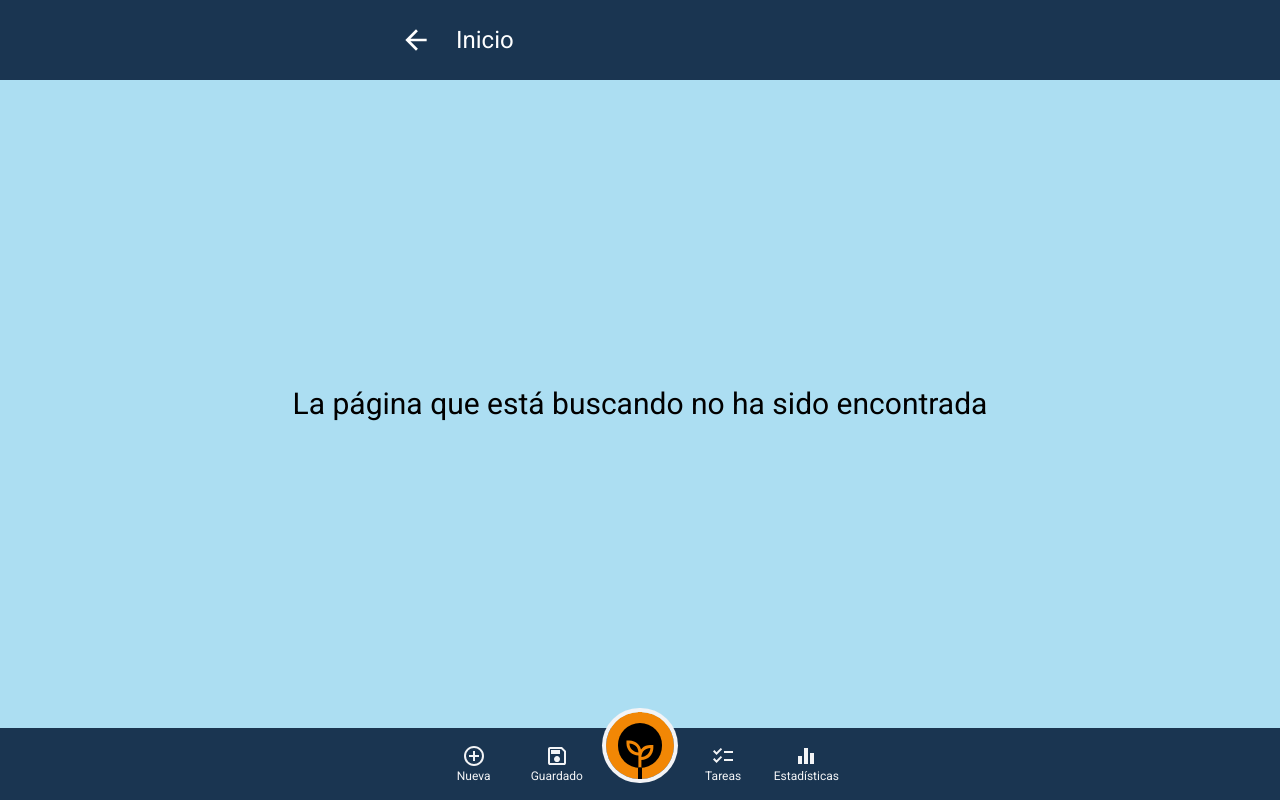
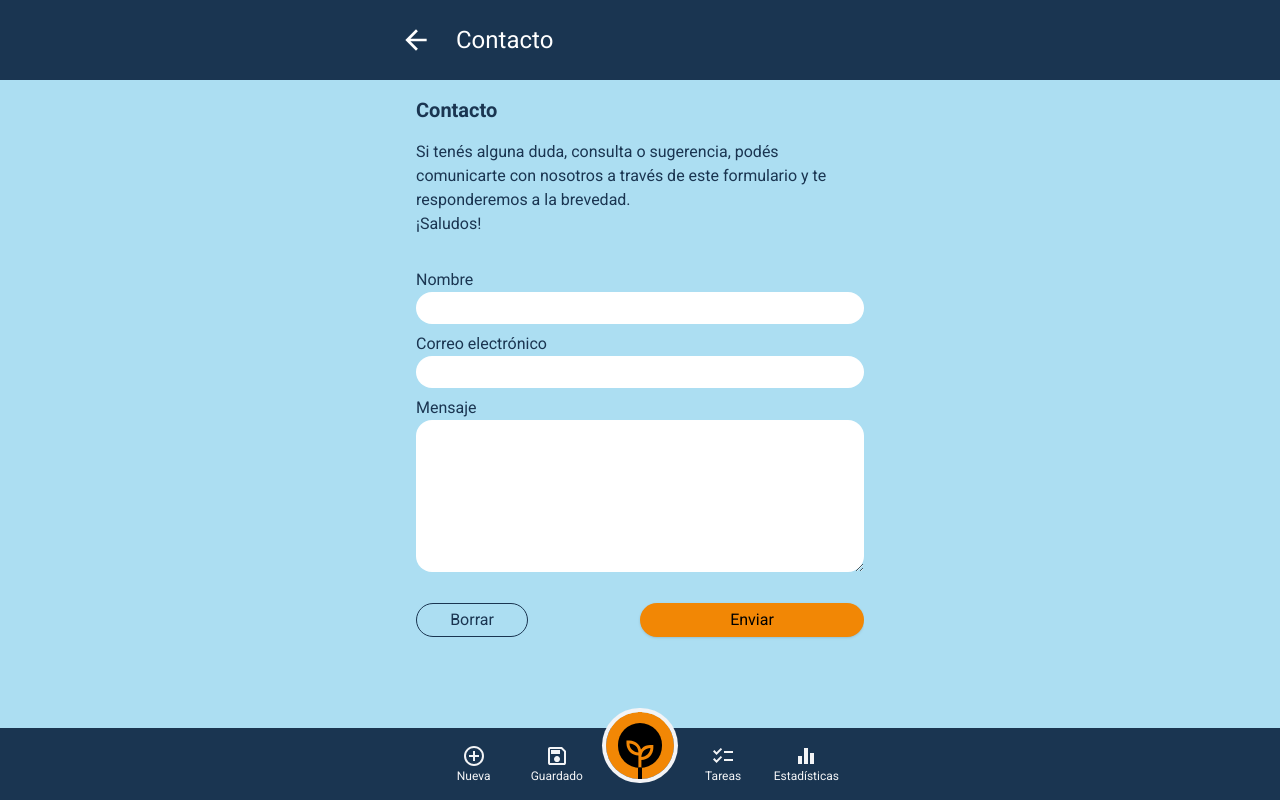
Before and after one commit to arielLevita/study-garden, a React (Vite) app: page /contact in a window 1280 px wide. Built offline with nearby package versions, Linux system fonts and the light colour scheme.

Commit message:
Contact form added.

```diff
--- a/src/components/HomeMenu.jsx
+++ b/src/components/HomeMenu.jsx
@@ -21,6 +21,11 @@ const HomeMenu = () => {
                     </Link>
                 </li>
                 <li className="block w-full origin-right will-change-[transform,opacity,filter] list-none">
+                    <Link to={'/contact'} className="w-full text-lg text-left text-azul font-medium">
+                        Contacto
+                    </Link>
+                </li>
+                <li className="block w-full origin-right will-change-[transform,opacity,filter] list-none">
                     <ResetAppButton />
                 </li>
             </ul>
--- a/src/components/Topbar.jsx
+++ b/src/components/Topbar.jsx
@@ -31,6 +31,9 @@ const Topbar = () => {
             case '/about':
                 setCurrentPath('Acerca de');
                 break;
+            case '/contact':
+                setCurrentPath('Contacto');
+                break;
             case '/underconstruction':
                 setCurrentPath('En construcción');
                 break;
--- /dev/null
+++ b/src/pages/ContactFormPage.jsx
@@ -0,0 +1,119 @@
+import { useState } from "react";
+import Swal from 'sweetalert2';
+import { motion } from "framer-motion";
+import AnimatedPage from "../components/AnimatedPage";
+
+const ContactFormPage = () => {
+    const [result, setResult] = useState("");
+
+    const onSubmit = async (event) => {
+        event.preventDefault();
+        setResult("Sending....");
+        const formData = new FormData(event.target);
+
+        formData.append("access_key", "002c55a7-5044-411b-a799-941ec55bb722");
+
+        const response = await fetch("https://api.web3forms.com/submit", {
+            method: "POST",
+            body: formData,
+        });
+
+        const data = await response.json();
+
+        if (data.success) {
+            setResult("Form Submitted Successfully");
+            Swal.fire({
+                text: 'Su mensaje ha sido enviado con éxito',
+                icon: "success",
+                iconColor: "green",
+                customClass: {
+                    confirmButton: "text-black font-medium bg-naranja rounded-lg w-full py-2 px-4 m-1",
+                    // cancelButton: "text-black font-medium rounded-lg w-full border border-black py-2 px-4 m-1"
+                },
+                buttonsStyling: false,
+                didClose() {
+                    event.target.reset();
+                }
+            });
+        } else {
+            Swal.fire({
+                text: ('Su mensaje no pudo ser enviado. Error: ', data),
+                icon: "error",
+                iconColor: "red",
+                customClass: {
+                    confirmButton: "text-black font-medium bg-naranja rounded-lg w-full py-2 px-4 m-1",
+                    // cancelButton: "text-black font-medium rounded-lg w-full border border-black py-2 px-4 m-1"
+                },
+                buttonsStyling: false,
+            });
+            console.log("Error", data);
+            setResult(data.message);
+        }
+    };
+
+    return (
+        <section className="h-full bg-celeste">
+            <AnimatedPage>
+                <div className="h-full w-full p-4">
+                    <div className="max-w-md h-full mx-auto">
+                        <div className="h-full overflow-y-scroll">
+                            <h3 className="text-azul text-xl font-semibold mb-4">Contacto</h3>
+                            <p className="text-azul">Si tenés alguna duda, consulta o sugerencia, podés comunicarte con nosotros a través de este formulario y te responderemos a la brevedad.</p>
+                            <p className="text-azul mb-8">¡Saludos!</p>
+                            <form onSubmit={onSubmit} className="flex flex-col gap-2">
+                                <input type="hidden" name="project" value={'Study Garden'} />
+                                <label htmlFor="name" className="text-azul">
+                                    Nombre
+                                    <input
+                                        className="bg-white rounded-full w-full py-1 px-2"
+                                        id="name"
+                                        type="text"
+                                        name="name"
+                                        autoComplete="name"
+                                        required
+                                    />
+                                </label>
+                                <label htmlFor="email" className="text-azul">
+                                    Correo electrónico
+                                    <input
+                                        className="bg-white rounded-full w-full py-1 px-2"
+                                        id="email"
+                                        type="email"
+                                        name="email"
+                                        autoComplete="email"
+                                        required
+                                    />
+                                </label>
+                                <label htmlFor="message" className="text-azul">
+                                    Mensaje
+                                    <textarea
+                                        className="bg-white rounded-2xl w-full px-2 py-1"
+                                        id="message"
+                                        name="message"
+                                        rows={6}
+                                        required
+                                    ></textarea>
+                                </label>
+
+                                <div className="flex justify-between my-4">
+                                    <button
+                                        className="rounded-full text-azul border border-azul w-1/4 py-1"
+                                        type="reset"
+                                    >
+                                        Borrar
+                                    </button>
+                                    <motion.button whileTap={{ scale: 0.97 }} className="rounded-full text-black bg-naranja shadow ml-auto w-1/2 py-1" type="submit" value="send">
+                                        Enviar
+                                    </motion.button>
+                                </div>
+                            </form>
+                        </div>
+                    </div>
+                </div>
+                <span>{result}</span>
+            </AnimatedPage>
+        </section>
+    );
+};
+
+export default ContactFormPage;
--- a/src/router/router.jsx
+++ b/src/router/router.jsx
@@ -11,6 +11,7 @@ import StatsPage from "../pages/StatsPage";
 import TasksListPage from "../pages/TasksListPage";
 import AboutPage from "../pages/AboutPage";
 import NotFound from "../components/NotFound";
+import ContactFormPage from "../pages/ContactFormPage";
 
 const router = createBrowserRouter([
     {
@@ -56,6 +57,10 @@ const router = createBrowserRouter([
                 element: <AboutPage />
             },
             {
+                path: 'contact',
+                element: <ContactFormPage />
+            },
+            {
                 path: 'underconstruction',
                 element: <UnderConstruction />
             },
```
